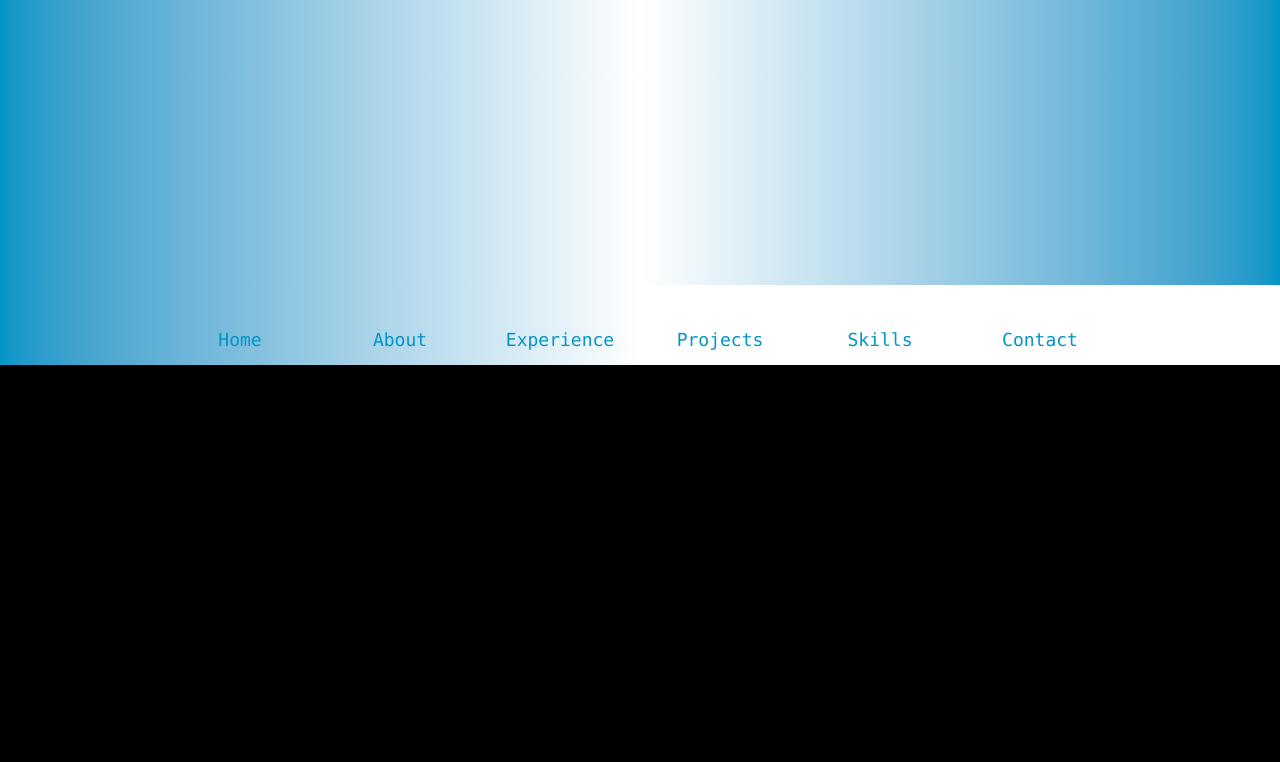
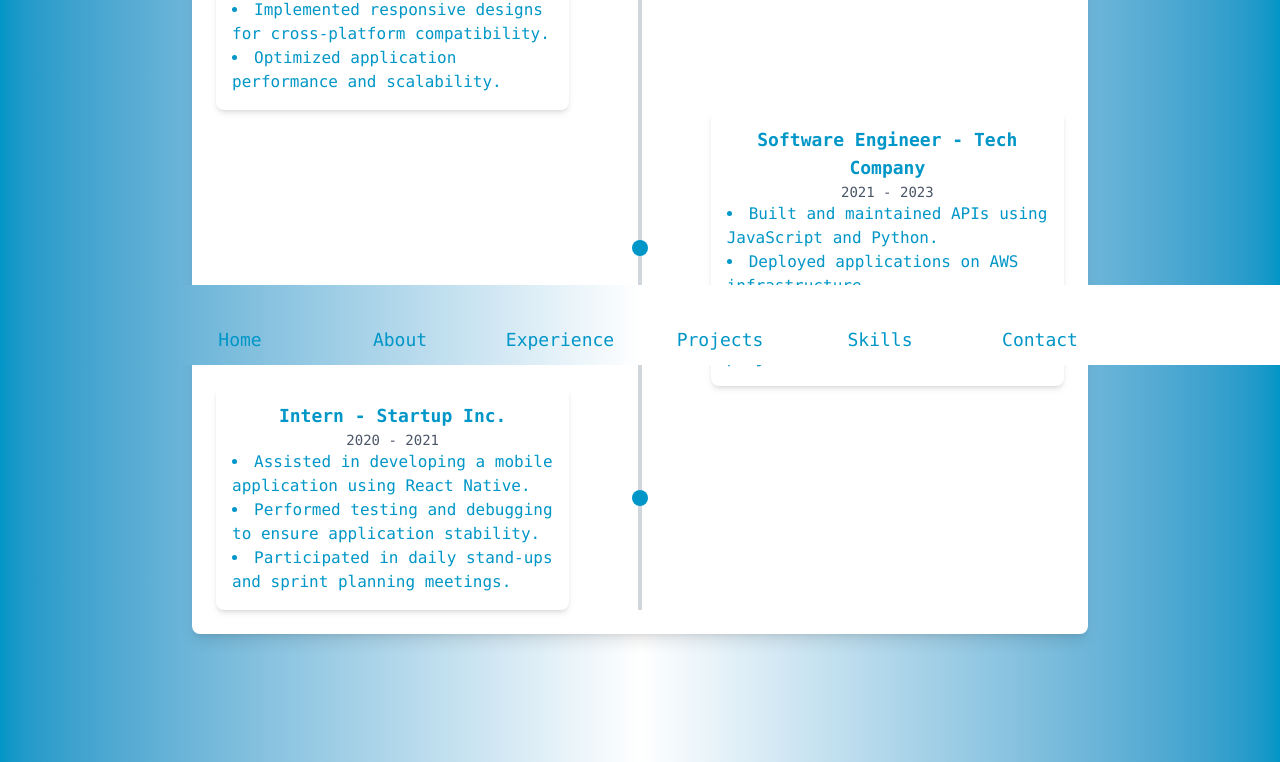
Before and after one commit to JuanchiFranco/portfolio, an Astro site: page /experience in a window 1280 px wide. Shown: the part 435-1197 px from the top of the page. Before the commit the page ends 800 px from the top, so only its background shows below. Built offline with nearby package versions, Linux system fonts and the light colour scheme; Astro itself is replaced by a stand-in of ours; some icons are missing.

Commit message:
experience section added

```diff
--- a/src/components/ExperienceSection.astro
+++ b/src/components/ExperienceSection.astro
@@ -1,27 +1,55 @@
 ---
-import { Icon } from 'astro-icon/components';
 const jobs = [
     {
         name: 'Full Stack Developer',
         company: 'Freelance',
         date: '2023 - Present',
-        description: 'Developing web applications using React, Node.js, and MongoDB.',
+        description: [
+            'Developed web applications using React, Node.js, and MongoDB.',
+            'Implemented responsive designs for cross-platform compatibility.',
+            'Optimized application performance and scalability.',
+        ],
     },
     {
         name: 'Software Engineer',
         company: 'Tech Company',
         date: '2021 - 2023',
-        description: 'Worked on various projects using JavaScript, Python, and AWS.',
+        description: [
+            'Built and maintained APIs using JavaScript and Python.',
+            'Deployed applications on AWS infrastructure.',
+            'Collaborated with cross-functional teams to deliver projects on time.',
+        ],
     },
     {
         name: 'Intern',
         company: 'Startup Inc.',
         date: '2020 - 2021',
-        description: 'Assisted in developing a mobile application using React Native.',
+        description: [
+            'Assisted in developing a mobile application using React Native.',
+            'Performed testing and debugging to ensure application stability.',
+            'Participated in daily stand-ups and sprint planning meetings.',
+        ],
     },
 ];
 ---
 
-<section id="contact" class="text-[#0096c7] text-center px-4 py-8 min-h-full flex-1 overflow-y-auto flex flex-col items-center justify-center sm:px-6 sm:py-10 md:px-8 md:py-12 lg:px-10 lg:py-16">
+<section id="contact" class="text-[#0096c7] text-center px-4 py-8 min-h-screen flex-1 overflow-y-auto flex flex-col items-center justify-center sm:px-6 sm:py-10 md:px-8 md:py-12 lg:px-10 lg:py-16 relative mt-16 mb-16">
     <h1 class="text-[2.5rem] mb-2 font-bold sm:text-[2rem] md:text-[2.5rem] lg:text-[3rem]">My experience</h1>
+    <div class="timeline mt-8 w-full max-w-4xl bg-white shadow-lg rounded-lg p-6 relative">
+        {jobs.map((job, index) => (
+            <div class={`timeline-item mb-0 flex ${index % 2 === 0 ? 'justify-start' : 'justify-end'} relative`}>
+                <div class="timeline-content bg-white shadow-md rounded-lg p-4 w-5/12 relative">
+                    <h2 class="text-lg font-semibold text-center">{job.name} - {job.company}</h2>
+                    <p class="text-sm text-gray-600 text-center">{job.date}</p>
+                    <ul class="text-base list-disc list-inside text-left">
+                        {job.description.map((item) => (
+                            <li>{item}</li>
+                        ))}
+                    </ul>
+                </div>
+                <div class="timeline-marker bg-[#0096c7] w-4 h-4 rounded-full absolute top-1/2 left-1/2 transform -translate-y-1/2 -translate-x-1/2 z-10"></div>
+                <div class={`timeline-line bg-gray-300 w-1 absolute left-1/2 transform -translate-x-1/2 z-0 ${index === jobs.length ? 'h-1/2 bottom-0' : 'h-full top-0'}`}></div>
+            </div>
+        ))}
+    </div>
 </section>
```
